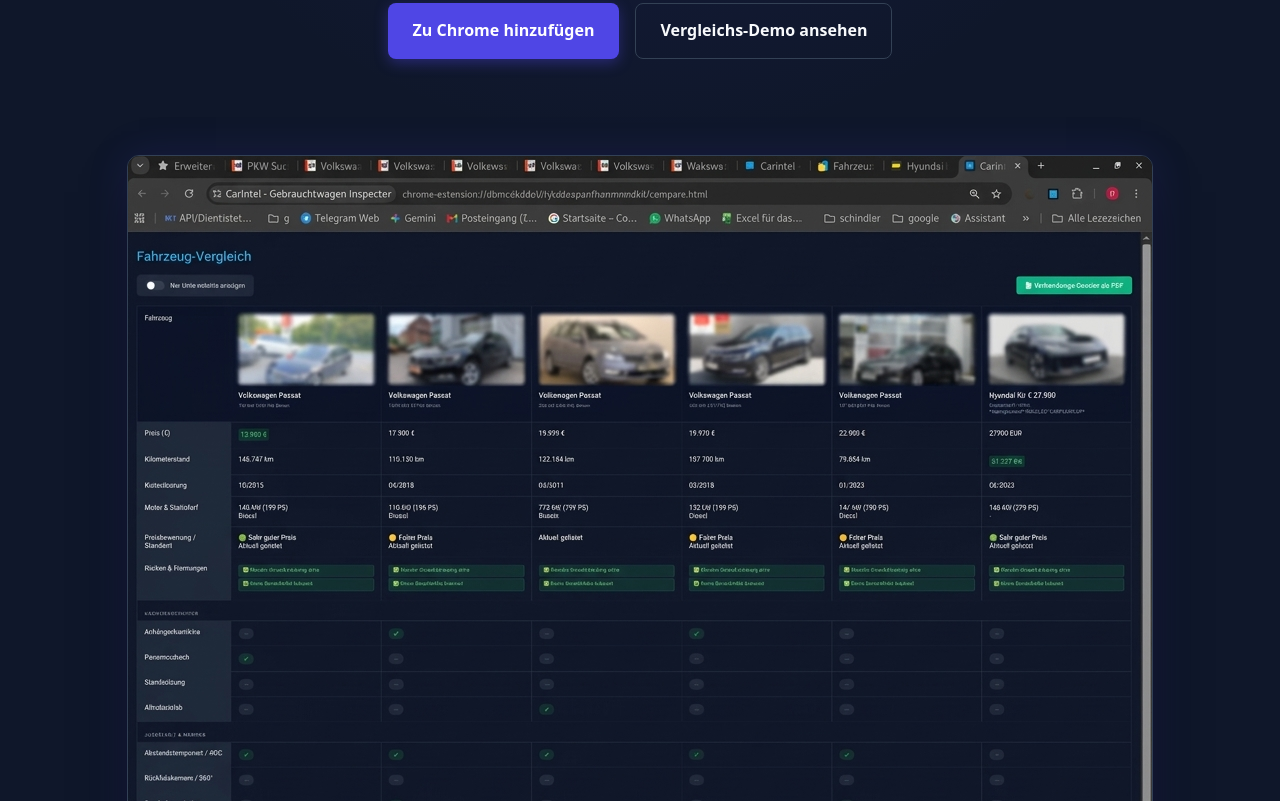
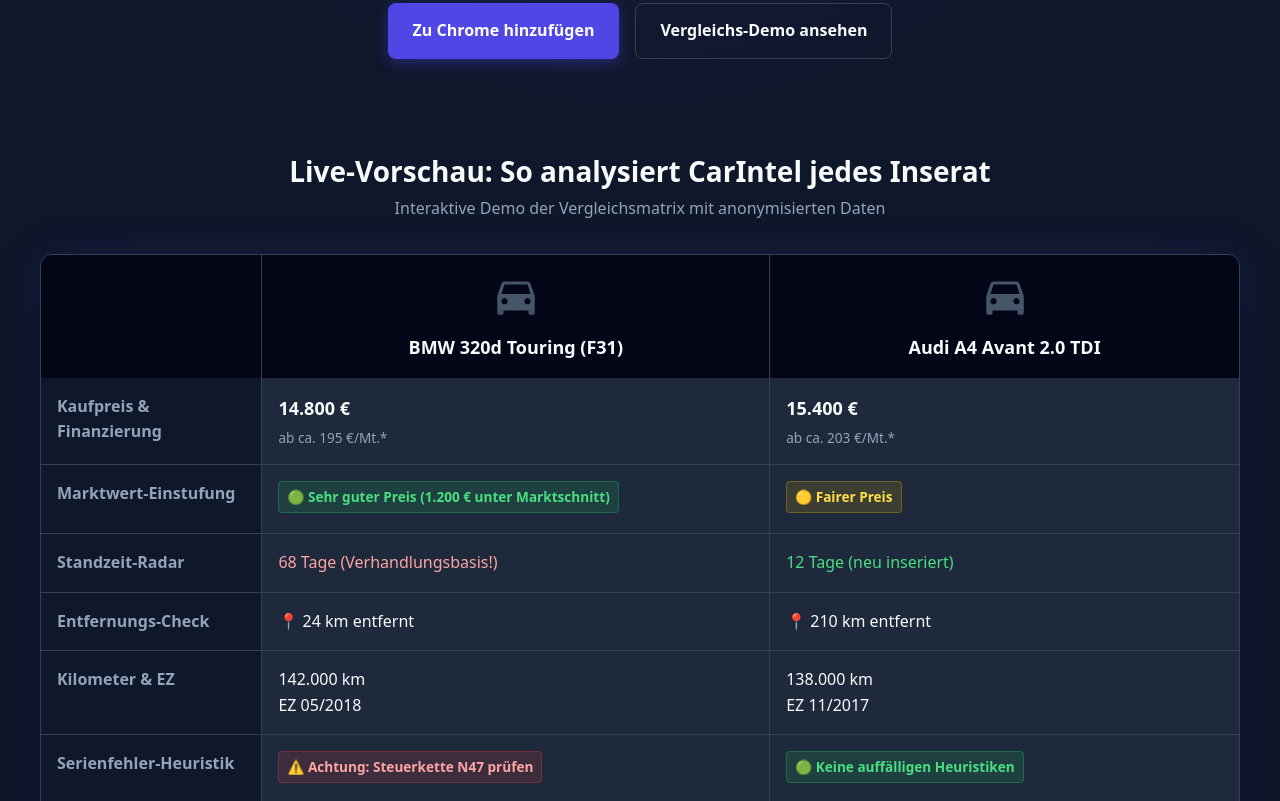
Before and after one commit to ProtonCode99/carintel, a browser extension: page index.html in a window 1280 px wide. Shown: the part 489-1290 px from the top of the page. Drawn offline with Linux system fonts and the light colour scheme.

Commit message:
refactor: remove static preview image and feature interactive comparison table directly

```diff
--- a/index.html
+++ b/index.html
@@ -505,8 +505,9 @@
 
   <!-- Product UI Mockup -->
   <section id="preview" class="showcase container">
-    <div style="text-align: center; margin-bottom: 40px;">
-      <img src="images/carintel-preview.png" alt="CarIntel Screenshot mit Datenschutz-Blur" style="max-width: 100%; height: auto; border-radius: 12px; box-shadow: 0 25px 50px -12px rgba(0,0,0,0.5), 0 0 40px rgba(79, 70, 229, 0.15); border: 1px solid var(--border-color);">
+    <div style="text-align: center; margin-bottom: 32px;">
+      <h2 style="font-size: 1.75rem; color: var(--text-main); font-weight: 700; margin-bottom: 8px;">Live-Vorschau: So analysiert CarIntel jedes Inserat</h2>
+      <p style="color: var(--text-muted); font-size: 1rem;">Interaktive Demo der Vergleichsmatrix mit anonymisierten Daten</p>
     </div>
 
     <div class="table-container">
```
Also changed, not shown: landingpage/index.html (+3 -2 lines).
